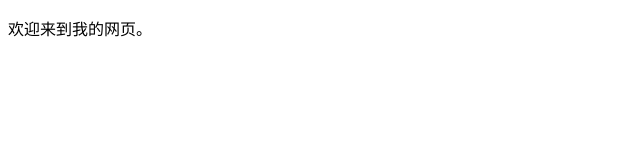
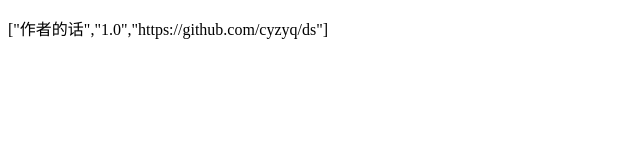
Before and after one commit to cyzyq/wd, a plain HTML site: page index.html in a window 1280 px wide. Shown: the whole page, without its empty margins (0-640 px from the left). Drawn offline with Linux system fonts and the light colour scheme.

Commit message:
Update index.html

```diff
--- a/index.html
+++ b/index.html
@@ -4,6 +4,6 @@
     <title>简单网页</title>
 </head>
 <body>
-    <p>欢迎来到我的网页。</p>
+    <p>["作者的话","1.0","https://github.com/cyzyq/ds"]</p>
 </body>
 </html>
```
